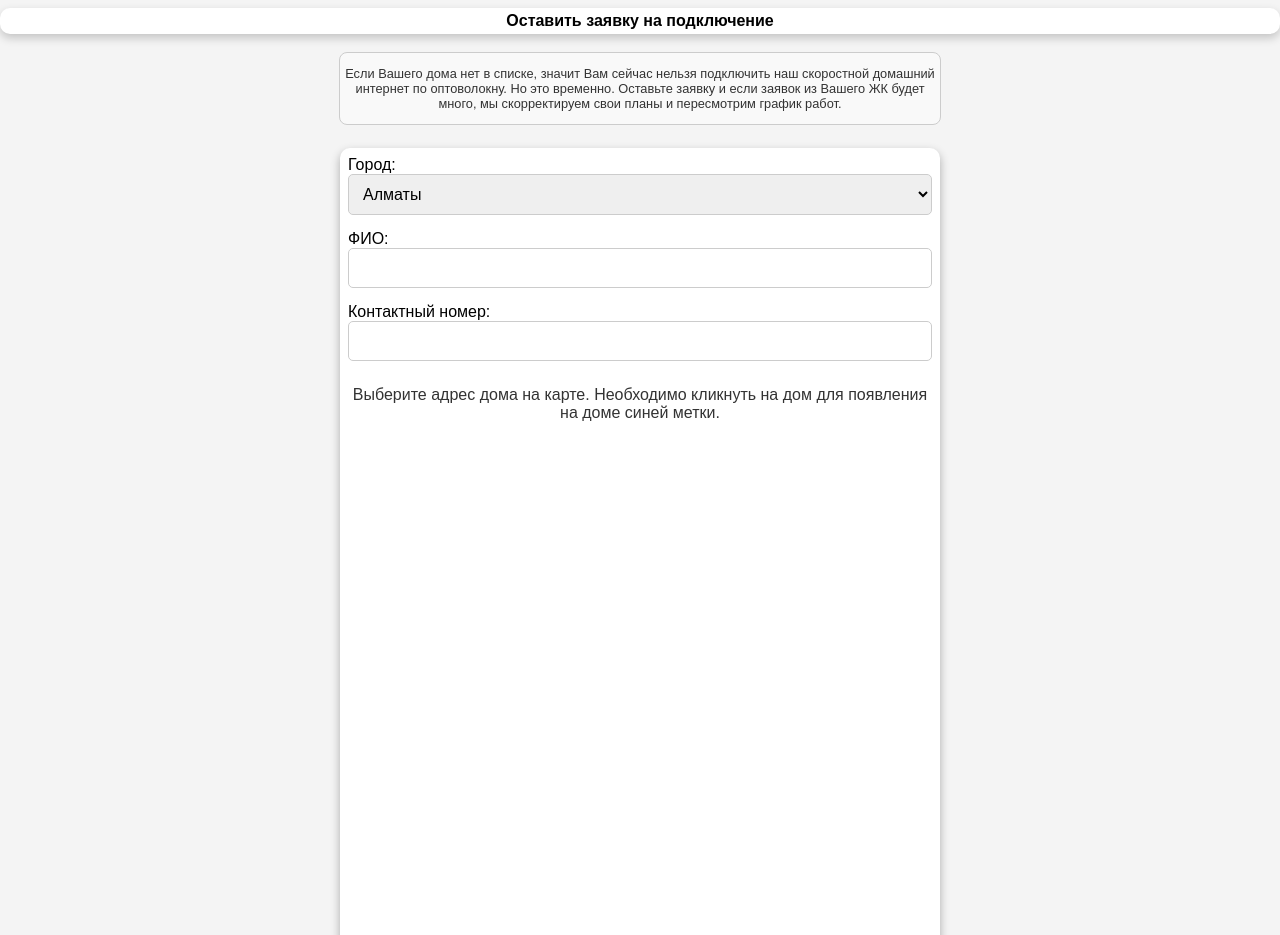
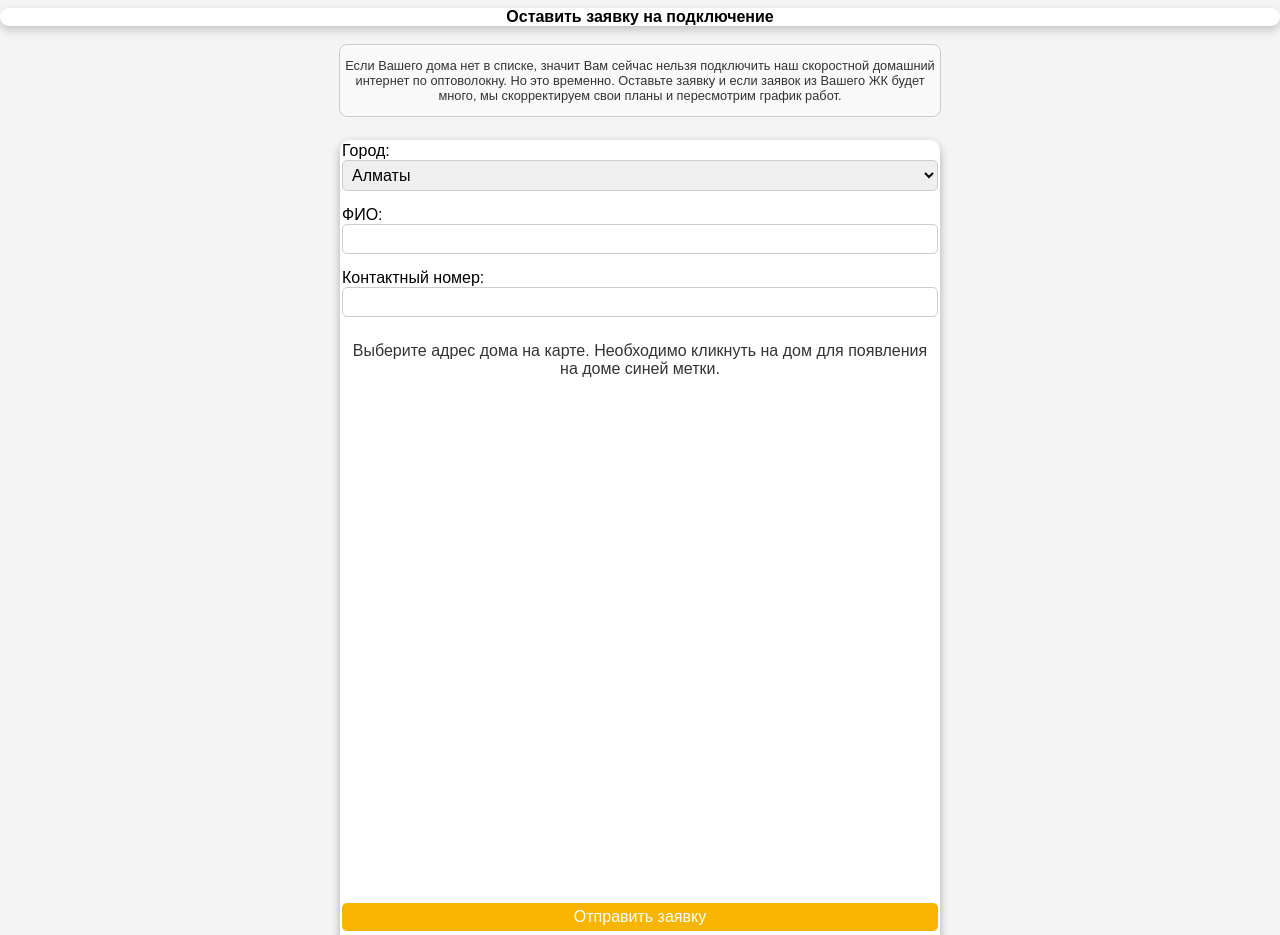
Before and after one commit to RafikKAZ/Beeline6, a plain HTML site: page index.html in a window 1280 px wide. Shown: the top 935 px of the page. Drawn offline with Linux system fonts and the light colour scheme.

Commit message:
Update styles.css

```diff
--- a/styles.css
+++ b/styles.css
@@ -20,7 +20,7 @@ h1 {
     margin: 8px 0;
     color: #000;
     background-color: #fff;
-    padding: 4px 8px;
+    padding: 0;
     border-radius: 10px;
     box-shadow: 0 4px 10px rgba(0, 0, 0, 0.2);
     z-index: 1;
@@ -35,7 +35,7 @@ h1 {
     max-width: 600px;
     width: 100%;
     margin: 10px auto 8px;
-    padding: 0px;
+    padding: 0;
     background-color: #f9f9f9;
     border: 1px solid #ccc;
     border-radius: 8px;
@@ -50,7 +50,7 @@ form {
     width: 100%;
     max-width: 600px;
     margin: 15px auto 50px;
-    padding: 8px;
+    padding: 2px;
     background-color: #fff;
     border-radius: 10px;
     box-shadow: 0 4px 10px rgba(0, 0, 0, 0.3);
@@ -62,7 +62,7 @@ form {
 input, select, button {
     width: 100%;
     margin-bottom: 15px;
-    padding: 10px;
+    padding: 5px;
     font-size: 1rem;
     border: 1px solid #ccc;
     border-radius: 5px;
```
